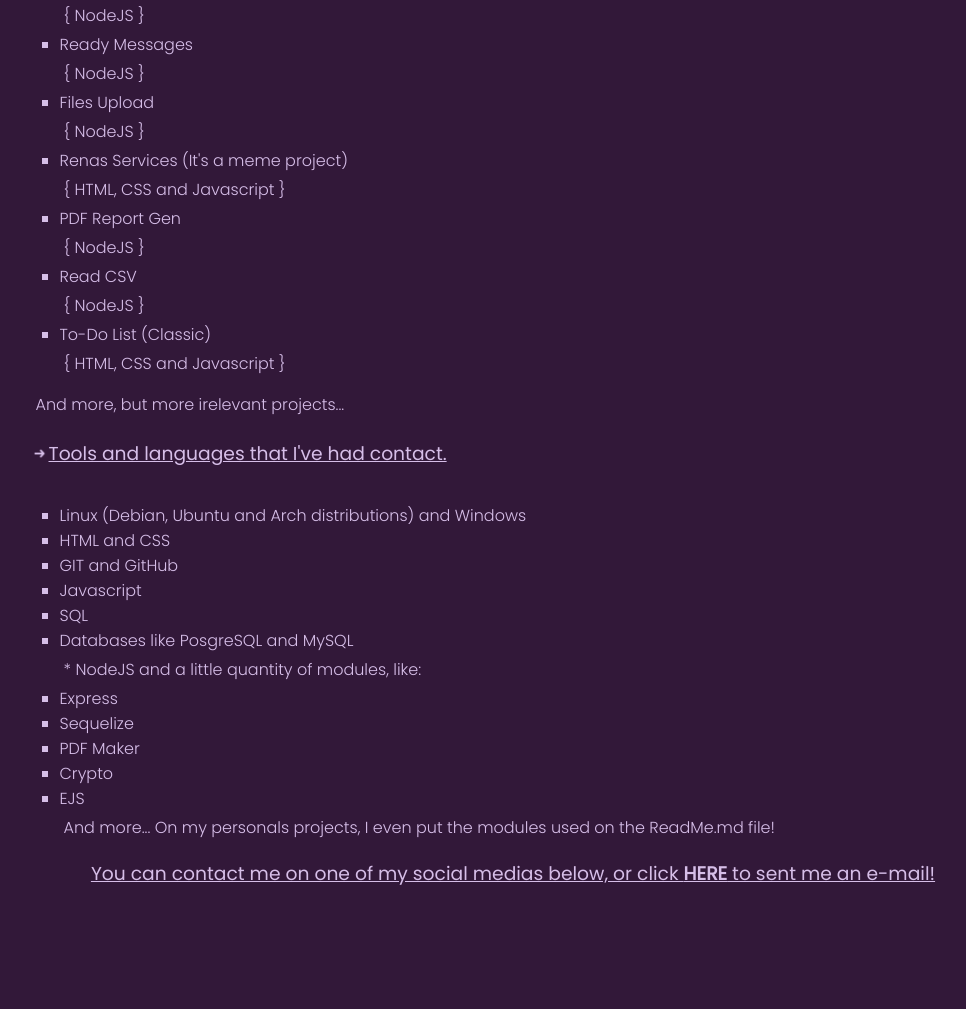
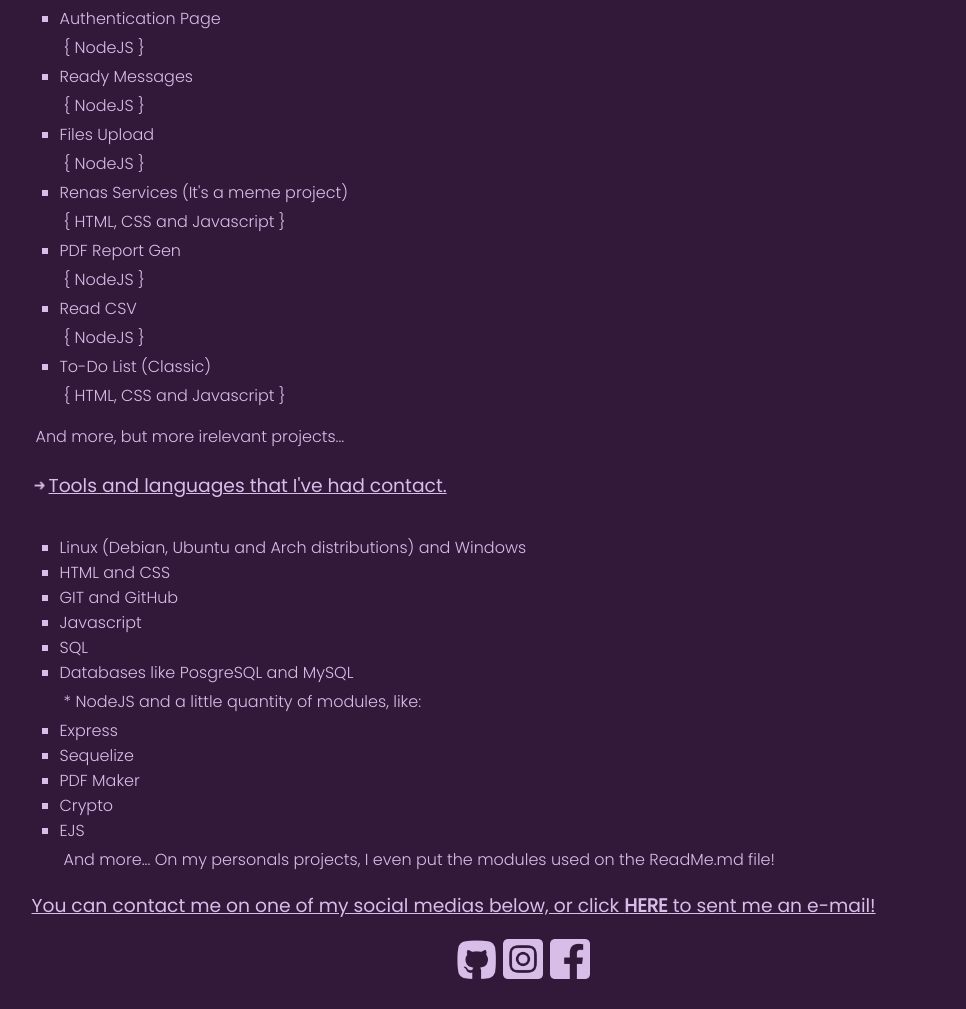
Before and after one commit to suicideDuck22/suicideDuck22.github.io, a plain HTML site: page index.html in a window 1280 px wide. Shown: the part 497-1506 px from the top of the page, without its empty margins (127-1093 px from the left). Before the commit the page ends 1412 px from the top, so only its background shows below. Drawn offline with Linux system fonts and the light colour scheme.

Commit message:
Added navigator and style on scrollbar

```diff
--- a/index.html
+++ b/index.html
@@ -11,6 +11,27 @@
     <link href="https://fonts.googleapis.com/css2?family=Poppins:ital,wght@0,300;0,400;1,600&display=swap" rel="stylesheet">
 </head>
 <body>
+    <header class="d-flex justify-center align-center">
+        <div id="navigator" class="d-flex justify-center align-center">
+            <nav>
+                <a href="#about">
+                    About
+                </a>
+                |
+                <a href="#projects">
+                    Projects
+                </a>
+                |
+                <a href="#stacks">
+                    Knowledge
+                </a>
+                |
+                <a href="#contacts">
+                    Contact
+                </a>
+            </nav>
+        </div>
+    </header>
     <main class="d-flex justify-center">
         <div class="container">
             <h1>Renan Dorneles</h1>
@@ -18,7 +39,7 @@
                 <h2>Hey there, welcome to my personal website!</h2>
             <span role="img" class="handwave-emoji">👋🏼</span>
             </div>
-        <section class="about">
+        <section id="about">
             <div class="d-flex align-center">
                 <span role="img" class="arrow-icon"></span>
                 <h3>About</h3>
@@ -29,13 +50,13 @@
             <p>Constantly learning and charging myself to make anything relevant, because this I writed this simple website, just for fun.</p>
             <p>Very curious about everything, and a computer lover in general.</p>
         </section>
-        <section class="projects">
+        <section id="projects">
             <div class="d-flex align-center">
                 <span role="img" class="arrow-icon"></span>
                 <h3>Projects</h3>
             </div>
             <p>I have a little quantity of simple projects. (Click on the text to go to the repository on GitHub :D)</p>
-            <ul id="projects">
+            <ul id="projectsNames">
                 <li class="authentication-page">
                     <a href="" target="_blank">
                         Authentication Page
@@ -81,7 +102,7 @@
             </ul>
             <p>And more, but more irelevant projects...</p>
         </section>
-        <section class="stacks">
+        <section id="stacks">
             <div class="d-flex align-center">
                 <span role="img" class="arrow-icon"></span>
                 <h3>Tools and languages that I've had contact.</h3>
@@ -102,11 +123,27 @@
                 <p>And more... On my personals projects, I even put the modules used on the ReadMe.md file!</p>
             </ul>
         </section>
-        <section class="contacts">
+        <section id="contacts">
             <h3>You can contact me on one of my social medias below, or click <a href="mailto:rdorneles64@gmail.com"><strong>HERE</strong></a> to sent me an e-mail!</h3>
-            <span class="github-icon"></span>
-            <span class="ig-icon"></span>
-            <span class="fb-icon"></span>
+            <div class="d-flex justify-center align-center">
+                <ul id="socialLink" class="d-flex">
+                    <li class="github">
+                        <a href="">
+                            <span class="social-icon github-icon"></span>
+                        </a>
+                    </li>
+                    <li class="instagram">
+                        <a href="https://www.instagram.com/renas.js/">
+                            <span class="social-icon ig-icon"></span>
+                        </a>
+                    </li>
+                    <li class="facebook">
+                        <a href="">
+                            <span class="social-icon fb-icon"></span>
+                        </a>
+                    </li>
+                </ul>
+            </div>
         </section>
         </div>
     </main>
--- a/main.js
+++ b/main.js
@@ -1,8 +1,23 @@
 function changeProjectLinks(){
-    for(let li of projects.children){
+    for(let li of projectsNames.children){
         const project = li.getAttribute('class');
         li.children[0].href = `https://github.com/suicideDuck22/${project}`
     }
 }
 
-changeProjectLinks()
+changeProjectLinks();
+
+const userSocialMedias = {
+    github: 'suicideDuck22',
+    instagram: 'renas.js/',
+    facebook: 'profile.php?id=100010200602377'
+}
+
+function changeSocialLinks(){
+    for(let li of socialLink.children){
+        const social = li.getAttribute('class');
+        li.children[0].href = `https://www.${social}.com.br/${userSocialMedias[social]}`
+    }
+}
+
+changeSocialLinks();
--- a/style.css
+++ b/style.css
@@ -1,8 +1,12 @@
+html{
+    scroll-behavior: smooth;
+}
 body{
     background-color: rgb(50,24,57);
     background-color: linear-gradient(180deg, rgba(50,24,57,1) 0%, rgba(106,57,106,1) 51%, rgba(59,30,75,1) 100%);
     color: #d6bee8;
     font-family: 'Poppins', sans-serif;
+    margin: 0;
 }
 h1{
     font-weight: 600;
@@ -35,7 +39,7 @@
     transition: .3s;
     width: fit-content;
 }
-#projects > li:hover{
+#projectsNames > li:hover{
     margin-left: 9px;
 }
 /* Start flexbox classes */
@@ -52,6 +56,17 @@
     flex-direction: column;
 }
 /* End flexbox classes */
+/* Start header/navbar style */
+header{
+    height: 40px;
+    width: 100%;
+    background-color: #412e50;
+}
+#navigator > nav > a{
+    font-weight: bold;
+    font-size: 19px;
+}
+/* End header/navbar style */
 .container{
     padding: 0 8px;
 }
@@ -82,3 +97,57 @@
     height: 15px;
     margin-right: 2px;
 }
+/* Start Social Icons */
+#contacts{
+    margin-bottom: 30px;
+}
+.social-icon{
+    display: block;
+    background-position: center;
+    background-size: contain;
+    width: 40px;
+    height: 40px;
+    margin-right: 7px;
+    transition: .6s;
+}
+.github-icon{
+    background-image: url("./assets/github-icon.png");
+}
+.github-icon:hover{
+    background-image: url("./assets/github-hover-icon.png");
+}
+.ig-icon{
+
+    background-image: url("./assets/ig-icon.png");
+}
+.ig-icon:hover{
+    background-image: url("./assets/ig-hover-icon.png");
+}
+.fb-icon{
+    background-image: url("./assets/fb-icon.png");
+}
+.fb-icon:hover{
+    background-image: url("./assets/fb-hover-icon.png");
+}
+#socialLink{
+    list-style: none;
+    margin: 0;
+}
+/* End Social Icons */
+/* Start Scroll Style */
+/* width */
+::-webkit-scrollbar {
+    width: 10px;
+    border-radius: 8px;
+  }
+
+  /* Track */
+  ::-webkit-scrollbar-track {
+    background: #d2c5db;
+  }
+
+  /* Handle */
+  ::-webkit-scrollbar-thumb {
+    background: #33293a;
+  }
+  /* End Scroll Style */
```
